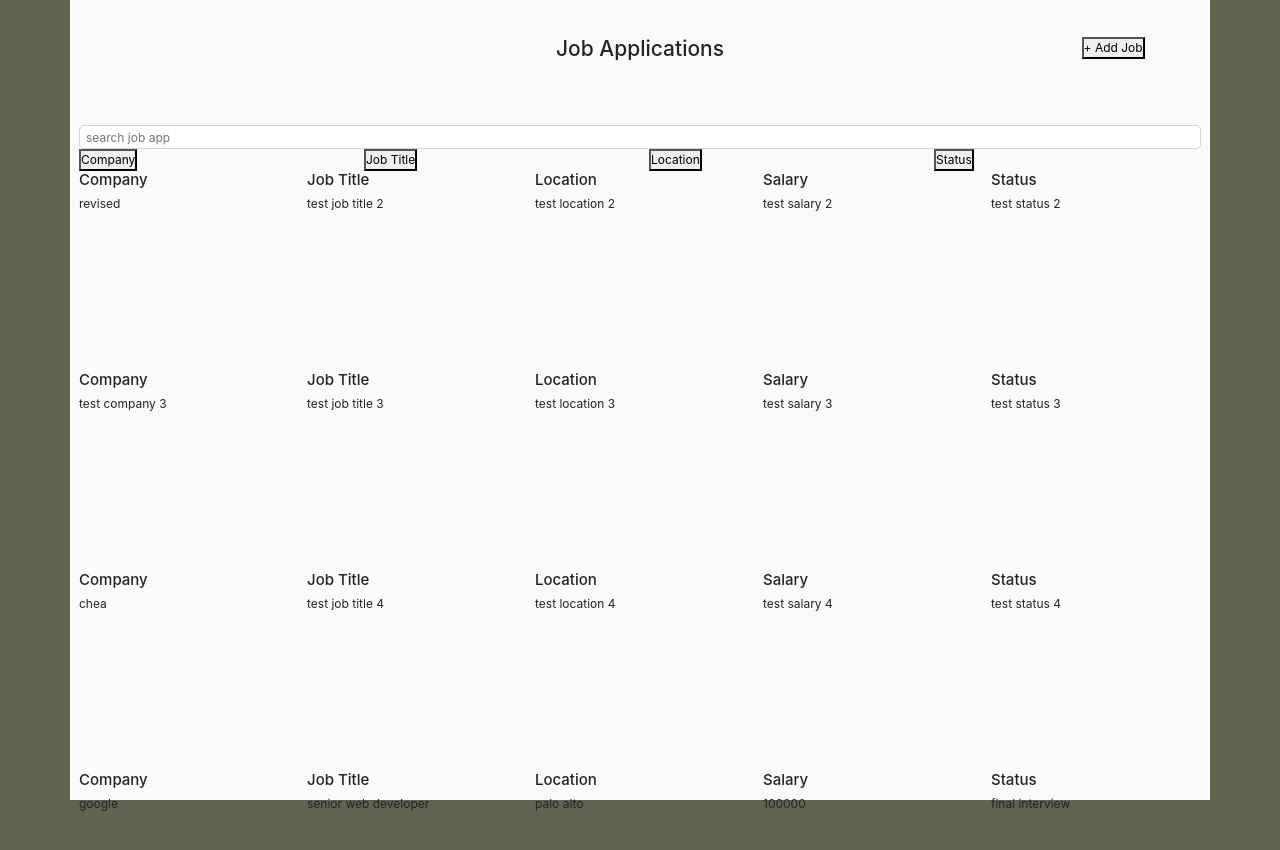
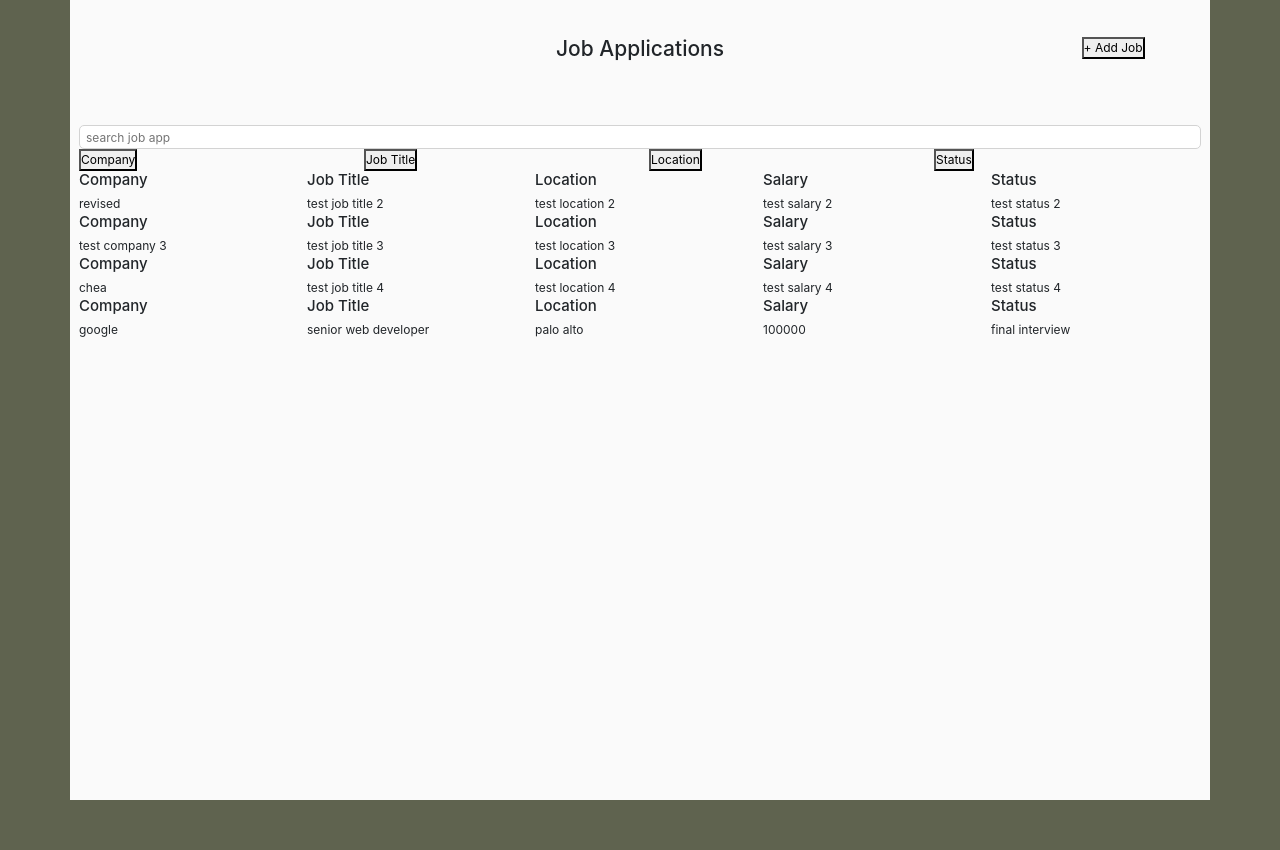
Before and after one commit to stephwuh/khaki-apps, a React (Create React App) app: page / in a window 1280 px wide. Shown: the top 850 px of the page. After the commit the page ends 800 px from the top, so only its background shows below. Built offline with nearby package versions, Linux system fonts and the light colour scheme; data requests are answered from the project's data file; the HTML template or start-up script is replaced by a standard one.

Commit message:
changes made

```diff
--- a/src/App.css
+++ b/src/App.css
@@ -6,12 +6,7 @@
 }
 
 
-/* #root{
-  background-color: #5F634F;
-  height: 100vh;
-} */
-
-html, body{
+body{
   background-color: #5F634F;
   height: 100vh;
 }
--- a/src/features/dashboard/Dashboard.js
+++ b/src/features/dashboard/Dashboard.js
@@ -256,7 +256,11 @@ const Dashboard = () => {
           </button>
         </div>
       </div>
-      {jobApps}
+      <div className='row'>
+        <div className='col'>
+          {jobApps}
+        </div>
+      </div>
       <Dialog
         maxWidth="md"
         fullWidth={true}
```
